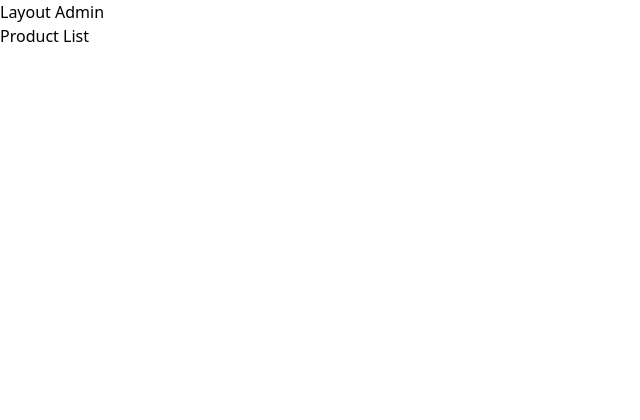
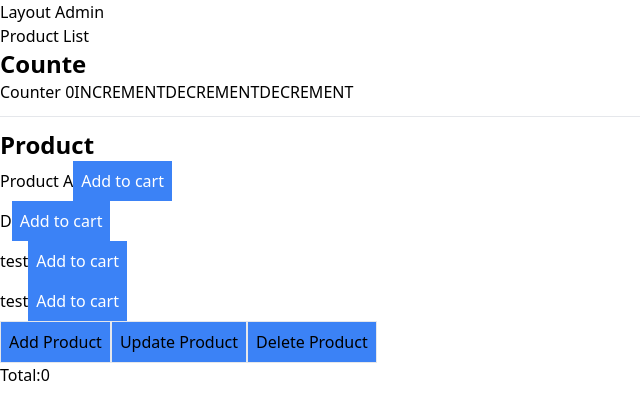
Before and after one commit to datlt2306/FPL-WEB209, a React (Vite) app: page /admin/product in a window 1280 px wide. Shown: the top 420 px of the page, without its empty margins (0-640 px from the left). Built offline with nearby package versions, Linux system fonts and the light colour scheme; data requests are answered from the project's data file.

Commit message:
Buổi 12: tích hợp redux persist

```diff
--- a/db.json
+++ b/db.json
@@ -13,6 +13,10 @@
     {
       "name": "test",
       "id": 3
+    },
+    {
+      "name": "test",
+      "id": 4
     }
   ]
 }
--- a/package.json
+++ b/package.json
@@ -20,6 +20,7 @@
         "react-redux": "^8.1.1",
         "react-router-dom": "^6.14.2",
         "redux": "^4.2.1",
+        "redux-persist": "^6.0.0",
         "redux-thunk": "^2.4.2"
     },
     "devDependencies": {
--- a/src/App.tsx
+++ b/src/App.tsx
@@ -1,9 +1,18 @@
 import { RouterProvider, createBrowserRouter } from "react-router-dom";
 import { router } from "./routes";
+import Cart from "./components/Cart";
+import Counter from "./components/Counter";
+import List from "./components/List";
 const App = () => {
     return (
         <div>
             <RouterProvider router={router} />
+            <h2 className="font-bold text-2xl">Counte</h2>
+            <Counter />
+            <hr className="my-3" />
+            <h2 className="font-bold text-2xl">Product</h2>
+            <List />
+            <Cart />
         </div>
     );
 };
--- a/src/app/store.ts
+++ b/src/app/store.ts
@@ -1,14 +1,40 @@
-import { configureStore, ThunkAction, Action } from '@reduxjs/toolkit';
+import { configureStore, ThunkAction, Action, combineReducers } from '@reduxjs/toolkit';
+import {
+    persistStore,
+    persistReducer,
+    FLUSH,
+    REHYDRATE,
+    PAUSE,
+    PERSIST,
+    PURGE,
+    REGISTER,
+} from 'redux-persist';
 import { counterReducer } from '../slices/Counter'
 import { productReducer } from '../slices/Product'
-// import { productReducer } from '@/reducers[draft]/Product';
-const store = configureStore({
-    reducer: {
-        counter: counterReducer,
-        products: productReducer
-    }
+import storage from 'redux-persist/lib/storage'
+import cartReducer from '@/reducers[draft]/Cart';
+
+const persistConfig = {
+    key: 'root',
+    storage,
+    blacklist: ['products', 'counter']
+}
+const rootReducer = combineReducers({
+    counter: counterReducer,
+    products: productReducer,
+    cart: cartReducer
 })
+const persistedReducer = persistReducer(persistConfig, rootReducer)
 
+export const store = configureStore({
+    reducer: persistedReducer,
+    middleware: (getDefaultMiddleware) =>
+        getDefaultMiddleware({
+            serializableCheck: {
+                ignoredActions: [FLUSH, REHYDRATE, PAUSE, PERSIST, PURGE, REGISTER],
+            },
+        }),
+});
 export type AppDispatch = typeof store.dispatch
 export type RootState = ReturnType<typeof store.getState>
 export type AppThunk<ReturnType = void> = ThunkAction<
@@ -18,4 +44,4 @@ export type AppThunk<ReturnType = void> = ThunkAction<
     Action<string>
 >
 
-export default store;
+export default persistStore(store)
--- a/src/components/Cart.tsx
+++ b/src/components/Cart.tsx
@@ -1,10 +1,8 @@
-import { useDispatch, useSelector } from "react-redux";
-
-type Props = {};
+import { useAppDispatch, useAppSelector } from "@/app/hooks";
 
 const Cart = () => {
-    const dispatch = useDispatch();
-    const { items } = useSelector((state: any) => state.cart);
+    const dispatch = useAppDispatch();
+    const { items } = useAppSelector((state: any) => state.cart);
     return (
         <div>
             {items?.map((item: any) => (
--- a/src/components/List.tsx
+++ b/src/components/List.tsx
@@ -14,14 +14,14 @@ const List = () => {
                 return (
                     <div key={item.id}>
                         {item.name}
-                        {/* <button
+                        <button
                             onClick={() =>
                                 dispatch({ type: "cart/add", payload: { ...item, quantity: 1 } })
                             }
                             className="bg-blue-500 text-white p-2"
                         >
                             Add to cart
-                        </button> */}
+                        </button>
                     </div>
                 );
             })}
--- a/src/main.tsx
+++ b/src/main.tsx
@@ -1,11 +1,16 @@
 import ReactDOM from "react-dom/client";
 import "./index.css";
 import { Provider } from "react-redux";
-import store from "./app/store";
 import App from "./App";
+import persistor from "./app/store";
+import { store } from "./app/store";
+
+import { PersistGate } from "redux-persist/integration/react";
 
 ReactDOM.createRoot(document.getElementById("root") as HTMLElement).render(
     <Provider store={store}>
-        <App />
+        <PersistGate loading={null} persistor={persistor}>
+            <App />
+        </PersistGate>
     </Provider>
 );
```
Also changed, not shown: src/reducers[draft]/Cart.ts (+0 -8 lines), 1 other file (tests, documents, lock files or other folders).
